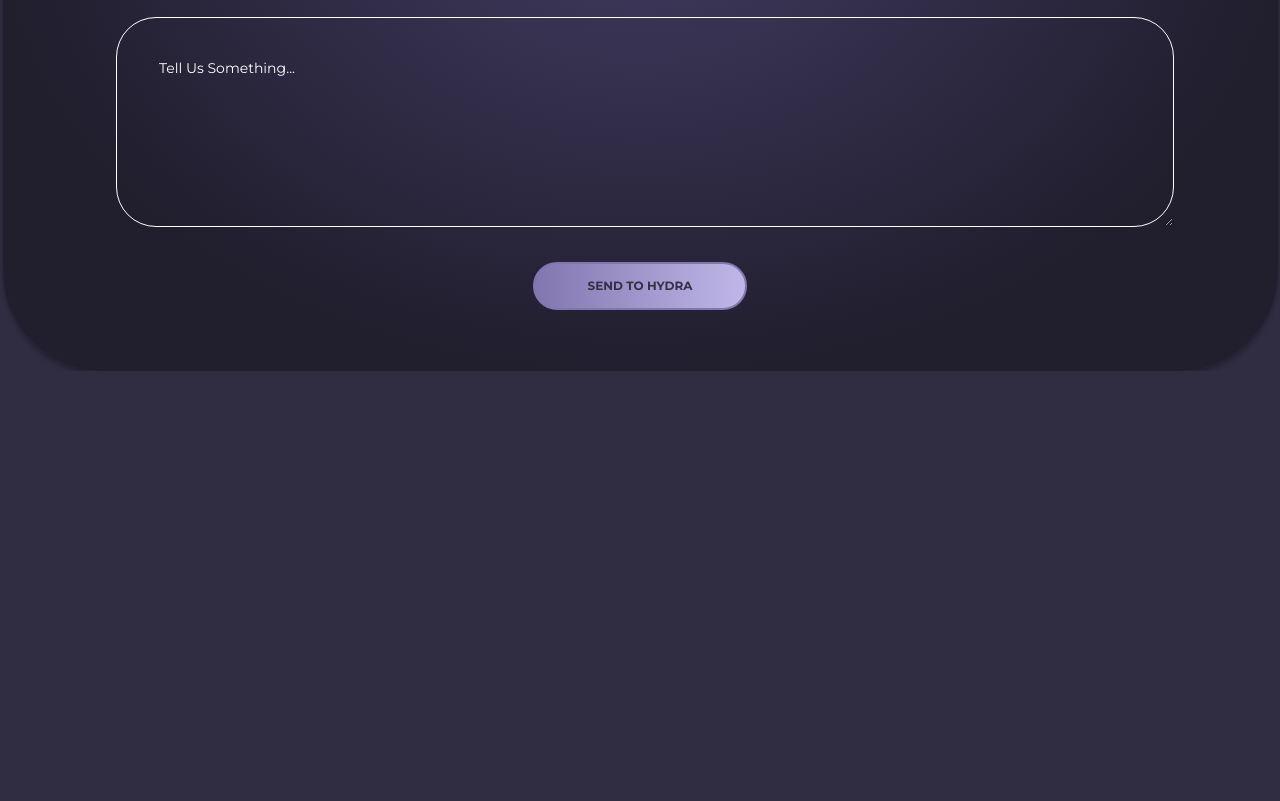
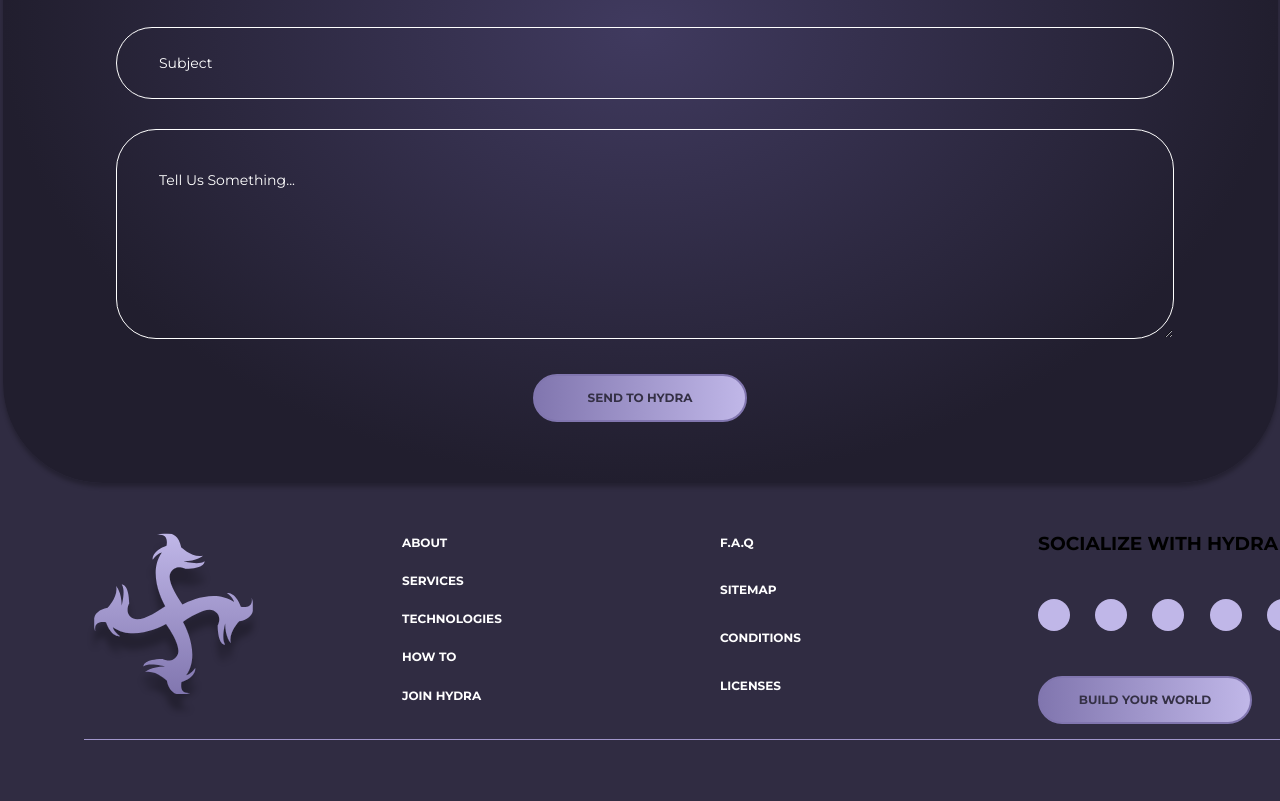
Before and after one commit to ZakharEliseev/vr, a plain HTML site: page index.html in a window 1280 px wide. Shown: the part 4387-5188 px from the top of the page. Before the commit the page ends 4758 px from the top, so only its background shows below. Drawn offline with Linux system fonts and the light colour scheme.

Commit message:
create footer

```diff
--- a/index.html
+++ b/index.html
@@ -299,7 +299,7 @@
                 </h3>
             </div>
             <div class="form_block">
-                <form action="/" method="get">
+                <form action="#form_section" method="get" id="form_section">
                         <input type="text" placeholder="First Name" class="form_block_input">
                         <input type="text" placeholder="Last Name" class="form_block_input">
                         <input type="text" placeholder="Email" class="form_block_input">
@@ -311,5 +311,43 @@
             </div>
         </div>
     </section>
+    <footer>
+        <div class="container">
+            <div class="footer_wrap">
+                <a href="">
+                    <img src="/src/img/logo.svg" alt="Логотип" class="logo_pic">
+                </a>
+                <ul class="footer_menu">
+                    <li class="menu_link"><a href="">ABOUT</a></li>
+                    <li class="menu_link"><a href="">SERVICES</a></li>
+                    <li class="menu_link"><a href="">TECHNOLOGIES</a></li>
+                    <li class="menu_link"><a href="">HOW TO</a></li>
+                    <li class="menu_link"><a href="">JOIN HYDRA</a></li>
+                </ul>
+                <ul class="footer_submenu">
+                    <li class="menu_link"><a href="">F.A.Q</a></li>
+                    <li class="menu_link"><a href="">SITEMAP</a></li>
+                    <li class="menu_link"><a href="">CONDITIONS</a></li>
+                    <li class="menu_link"><a href="">LICENSES</a></li>
+                </ul>
+                <div class="footer_social">
+                    <h3>
+                        SOCIALIZE WITH HYDRA
+                    </h3>
+                    <ul class="social_menu">
+                        <li class="social_menu_link"></li>
+                        <li class="social_menu_link"></li>
+                        <li class="social_menu_link"></li>
+                        <li class="social_menu_link"></li>
+                        <li class="social_menu_link"></li>
+                        <li class="social_menu_link"></li>
+                    </ul>
+                    <button class="build_btn">
+                        BUILD YOUR WORLD
+                    </button>
+                </div>
+            </div>
+        </div>
+    </footer>
 </body>
 </html>
--- a/src/sass/_main.sass
+++ b/src/sass/_main.sass
@@ -284,7 +284,7 @@ nav
 .sixth
     .container
         width: 1275px
-        // height: 800px
+        margin-top: 112px
         border-radius: 100px
         box-shadow: 0px 4px 4px 0px rgba(0, 0, 0, 0.25)
         background: radial-gradient(50.00% 50.00% at 50% 50%,rgb(64, 58, 95),rgb(33, 30, 46) 100%)
@@ -325,3 +325,39 @@ nav
                 display: block
                 margin: 0 auto
                 +purple_btn(214px, 48px)
+
+footer
+    .container
+        &::after
+            content: ''
+            display: block
+            width: 1269px
+            height: 1px
+            margin-top: 15px
+            background: linear-gradient(rgb(52, 48, 69), rgb(192, 183, 232), rgb(129, 118, 175), rgb(52, 48, 69))
+    .footer_wrap
+        display: grid
+        grid-template-columns: repeat(4, 1fr)
+    .logo_pic
+        height: 187px
+    .footer_menu
+        display: grid
+        grid-template-rows: repeat(5, 1fr)
+    .footer_submenu
+        display: grid
+        grid-template-rows: repeat(4, 1fr)
+    .footer_social
+        display: flex
+        flex-direction: column
+        justify-content: space-between
+        .social_menu
+            display: flex
+            justify-content: space-between
+            list-style-type: none
+            &_link
+                width: 32px
+                height: 32px
+                background: rgb(192, 183, 232)
+                border-radius: 50%
+        .build_btn
+            +purple-btn(214px, 48px)
--- a/src/sass/_mixin.sass
+++ b/src/sass/_mixin.sass
@@ -47,6 +47,7 @@
     font-size: 14px
     font-weight: 400
     line-height: 17px
+    outline: none
     &::placeholder
         color: rgb(255, 255, 255)
         font-size: 14px
```
Also changed, not shown: src/css/style.min.css, 1 other file.
